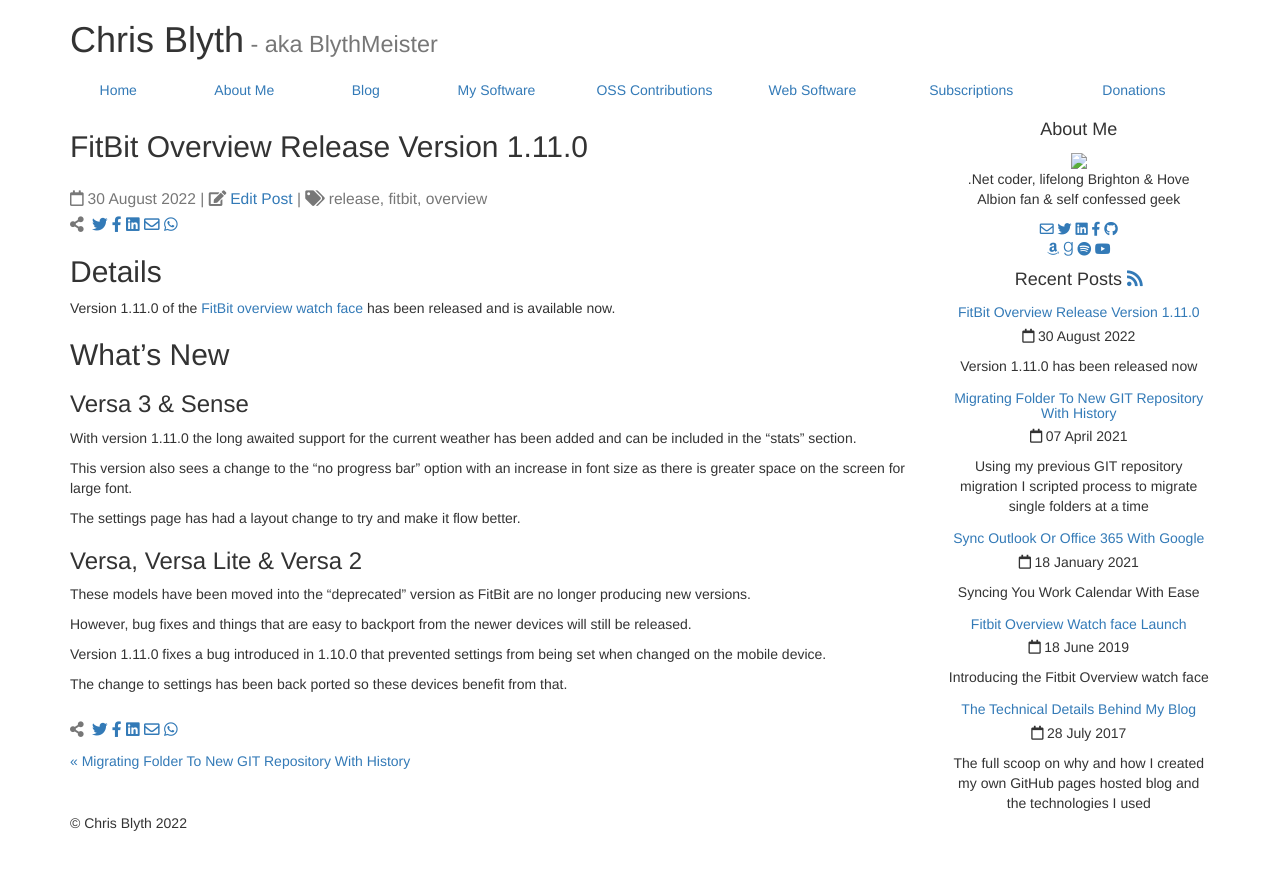
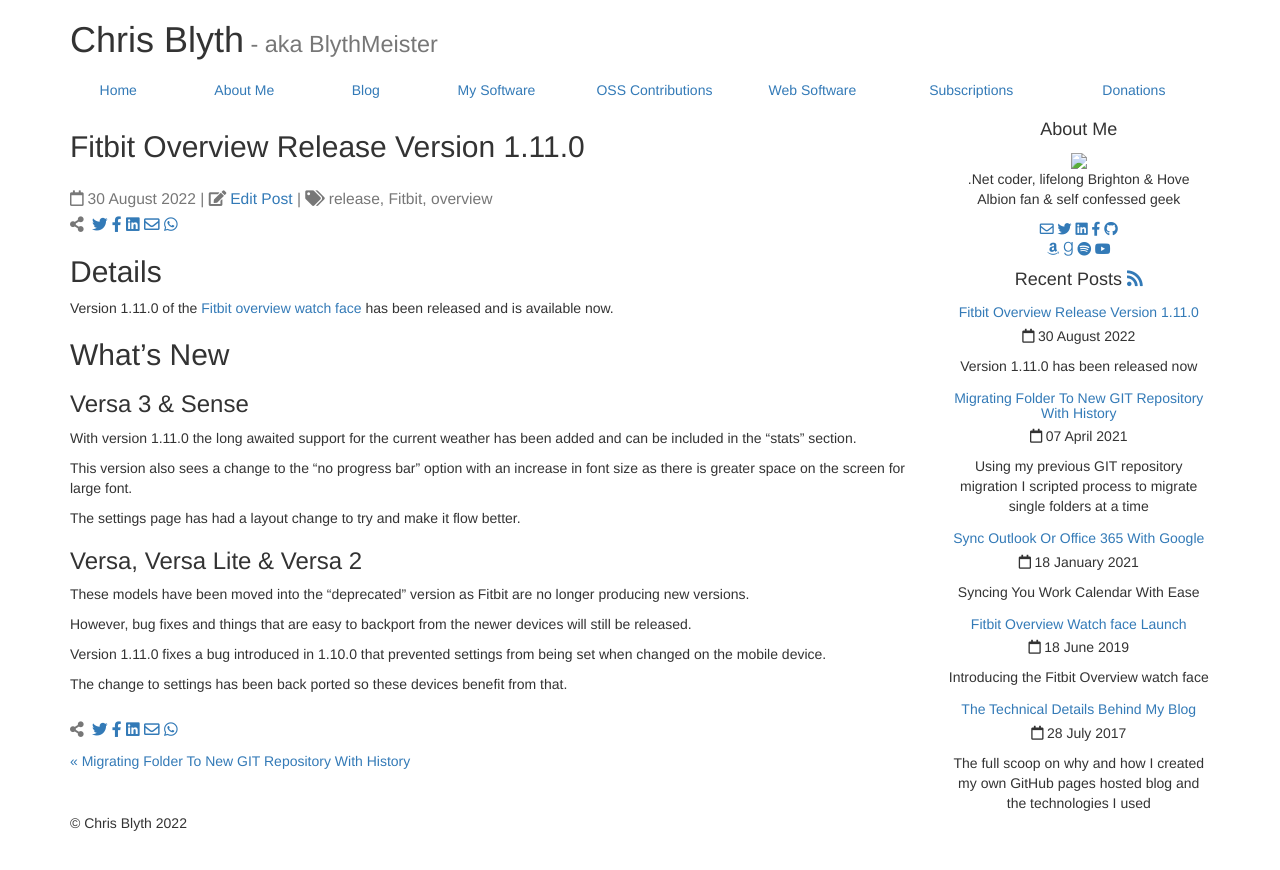
Before and after one commit to BlythMeister/blyth.me.uk, a Jekyll site: the page built from _posts/2022-08-30-fitbit-overview-1-11-0.md, in a window 1280 px wide. Shown: the top 870 px of the page. Built offline with Jekyll 4.4.1, drawn with Linux system fonts in a browser that asks for light colours; nearby versions of some CDN libraries.

```diff
--- a/_posts/2022-08-30-fitbit-overview-1-11-0.md
+++ b/_posts/2022-08-30-fitbit-overview-1-11-0.md
@@ -1,14 +1,14 @@
 ---
-title: FitBit Overview Release Version 1.11.0
+title: Fitbit Overview Release Version 1.11.0
 date: 2022-08-30 12:00:00 +0100
 excerpt: Version 1.11.0 has been released now
-tags: [release, fitbit, overview]
+tags: [release, Fitbit, overview]
 show: true
 ---
 
 ## Details
 
-Version 1.11.0 of the [FitBit overview watch face](https://gallery.fitbit.com/details/7c4f7506-8ed8-4eb9-84e3-28b85671f26b) has been released and is available now.
+Version 1.11.0 of the [Fitbit overview watch face](https://gallery.Fitbit.com/details/7c4f7506-8ed8-4eb9-84e3-28b85671f26b) has been released and is available now.
 
 ## What's New
 
@@ -22,7 +22,7 @@ The settings page has had a layout change to try and make it flow better.
 
 ### Versa, Versa Lite & Versa 2
 
-These models have been moved into the "deprecated" version as FitBit are no longer producing new versions.
+These models have been moved into the "deprecated" version as Fitbit are no longer producing new versions.
 
 However, bug fixes and things that are easy to backport from the newer devices will still be released.
 
```
